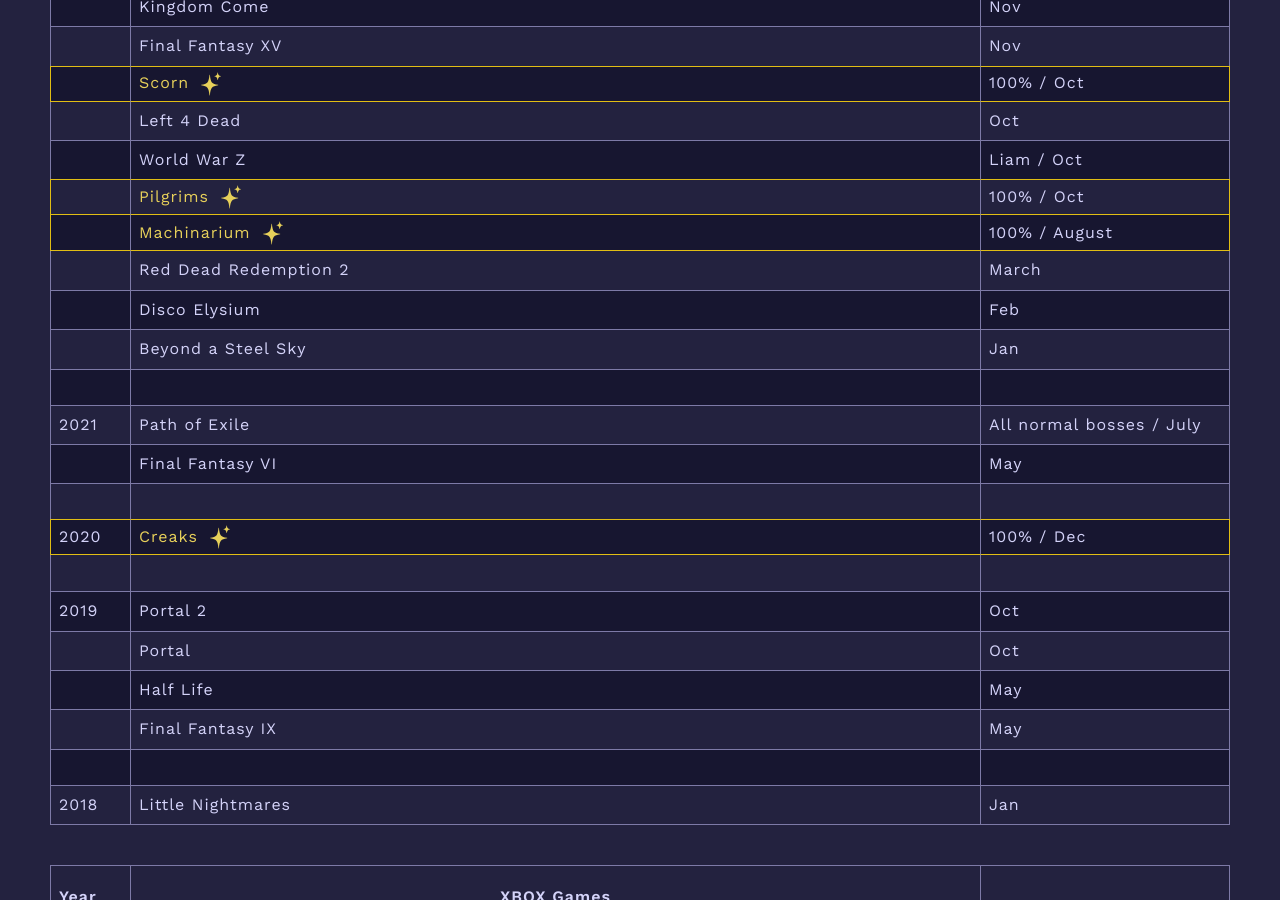
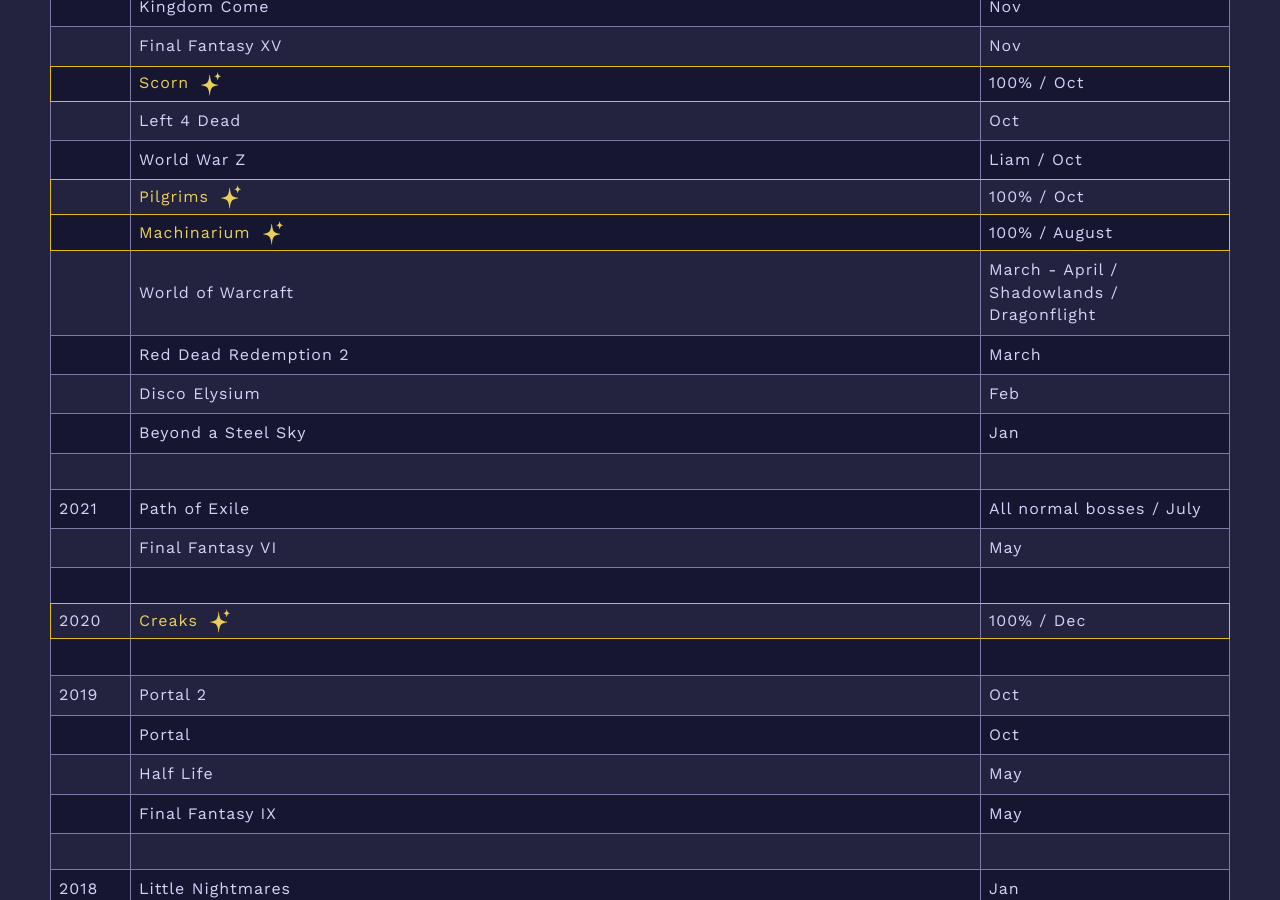
Before and after one commit to khxnter/arrival, a Jekyll site: the page built from games.html, in a window 1280 px wide and 900 px high, scrolled down 2429 px. Built offline with Jekyll 4.4.1, drawn with Linux system fonts in a browser that asks for light colours.

Commit message:
Added WoW entry

```diff
--- a/games.html
+++ b/games.html
@@ -304,6 +304,11 @@ title: ARRIVAL | Games
           </div>
           <div class="row">
             <div class="cell year"></div>
+            <div class="cell game">World of Warcraft</div>
+            <div class="cell note">March - April / Shadowlands / Dragonflight</div>
+          </div>
+          <div class="row">
+            <div class="cell year"></div>
             <div class="cell game">Red Dead Redemption 2</div>
             <div class="cell note">March</div>
           </div>
```
